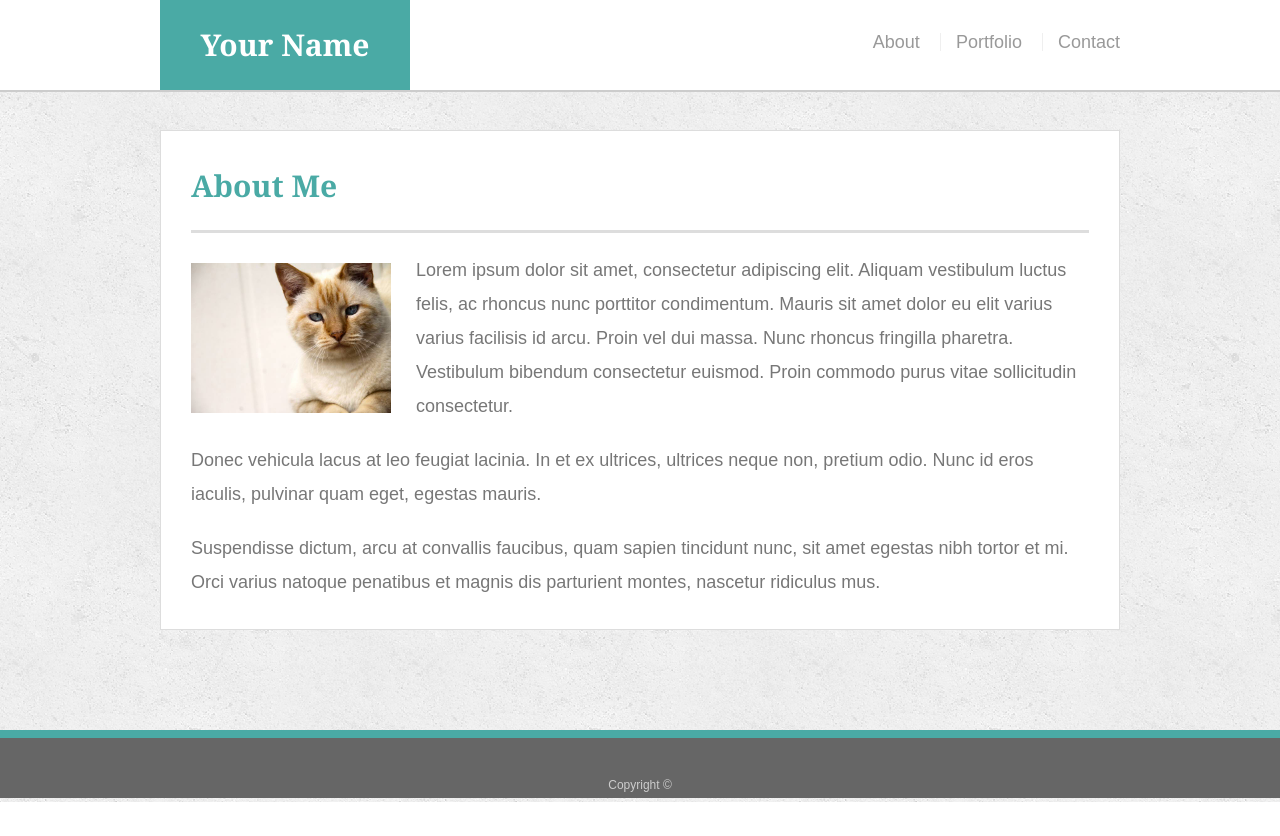
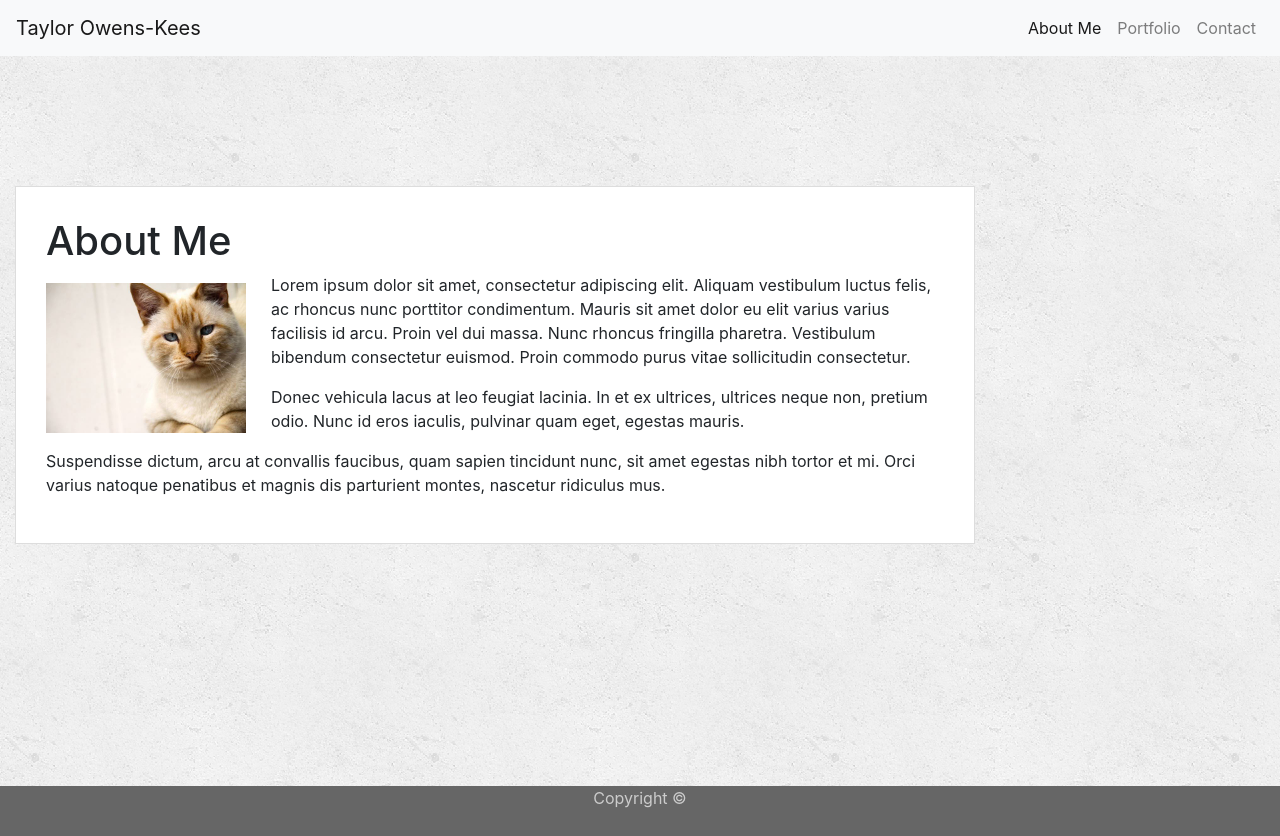
Before and after one commit to taylornok/Basic-Portfolio, a plain HTML site: page index.html in a window 1280 px wide. Before the commit the page ends 802 px from the top, so only its background shows below. Drawn offline with nearby package versions, Linux system fonts and the light colour scheme.

Commit message:
Second homework commit - Bootstrap

```diff
--- a/assets/css/style.css
+++ b/assets/css/style.css
@@ -12,7 +12,7 @@ body {
 
 /* general */
 
-.container {
+/*.container {
   width: 100%;
   max-width: 960px;
   margin: 0 auto;
@@ -77,7 +77,7 @@ h3 {
   background: #4aaaa5;
 }
 
-nav {
+/*nav {
   float: right;
   margin-top: 25px;
 }
@@ -122,6 +122,8 @@ h3, h2 {
 #main-container {
   padding-top: 130px;
   min-height: calc(100vh - 70px);
+  position: relative;
+  float: left;
 }
 
 .main-section {
--- a/index.html
+++ b/index.html
@@ -3,23 +3,39 @@
 
 <head>
   <meta charset="UTF-8">
-  <title>About | Your Name</title>
+  <title>About | Taylor Owens-Kees</title>
+  <link rel= "stylesheet" type="text/css" href="assets/css/style.css">
   <link rel="stylesheet" type="text/css" href="assets/css/reset.css">
-  <link rel="stylesheet" type="text/css" href="assets/css/style.css">
+  <link rel="pages--" type="html" href="portfolio.html">
+  <link rel="pages--" type="contact.html" href="contact.html">
+  <link rel="stylesheet" href="https://stackpath.bootstrapcdn.com/bootstrap/4.1.1/css/bootstrap.min.css" integrity="sha384-WskhaSGFgHYWDcbwN70/dfYBj47jz9qbsMId/iRN3ewGhXQFZCSftd1LZCfmhktB" crossorigin="anonymous">
+
 </head>
 
 <body>
 
-  <header id="masthead">
-    <div class="container">
-      <a href="index.html" id="logo">Your Name</a>
-      <nav>
-        <a href="index.html">About</a>
-        <a href="portfolio.html">Portfolio</a>
-        <a href="contact.html">Contact</a>
-      </nav>
-    </div>
-  </header>
+
+<body>
+    <!--Navigation bar, containing links to other pages-->
+    <nav class="navbar navbar-expand-lg navbar-light bg-light">
+      <a class="navbar-brand" href="#">Taylor Owens-Kees</a>
+      <button class="navbar-toggler" type="button" data-toggle="collapse" data-target="#navbarNav" aria-controls="navbarNav" aria-expanded="false" aria-label="Toggle navigation">
+        <span class="navbar-toggler-icon"></span>
+      </button>
+      <div class="collapse navbar-collapse" id="navbarNav">
+        <ul class="navbar-nav ml-auto">
+          <li class="nav-item active">
+            <a class="nav-link" href="#">About Me<span class="sr-only">(current)</span></a>
+          </li>
+          <li class="nav-item">
+            <a class="nav-link" href="portfolio.html">Portfolio</a>
+          </li>
+          <li class="nav-item">
+            <a class="nav-link textRight" href="contact.html">Contact</a>
+          </li>
+        </ul>
+      </div>
+    </nav>
 
   <div id="main-container" class="container">
     <section class="main-section">
@@ -42,6 +58,13 @@
       Copyright &copy;
     </div>
   </footer>
-</body>
+
+    <!--Add in Javascript-->
+    <script src="https://code.jquery.com/jquery-3.3.1.slim.min.js" integrity="sha384-q8i/X+965DzO0rT7abK41JStQIAqVgRVzpbzo5smXKp4YfRvH+8abtTE1Pi6jizo" crossorigin="anonymous"></script>
+    <script src="https://cdnjs.cloudflare.com/ajax/libs/popper.js/1.14.3/umd/popper.min.js" integrity="sha384-ZMP7rVo3mIykV+2+9J3UJ46jBk0WLaUAdn689aCwoqbBJiSnjAK/l8WvCWPIPm49" crossorigin="anonymous"></script>
+    <script src="https://stackpath.bootstrapcdn.com/bootstrap/4.1.1/js/bootstrap.min.js" integrity="sha384-smHYKdLADwkXOn1EmN1qk/HfnUcbVRZyYmZ4qpPea6sjB/pTJ0euyQp0Mk8ck+5T" crossorigin="anonymous"></script>
+
+
+  </body>
 
 </html>
```
Also changed, not shown: contact.html (+30 -10 lines), portfolio.html (+27 -9 lines).
